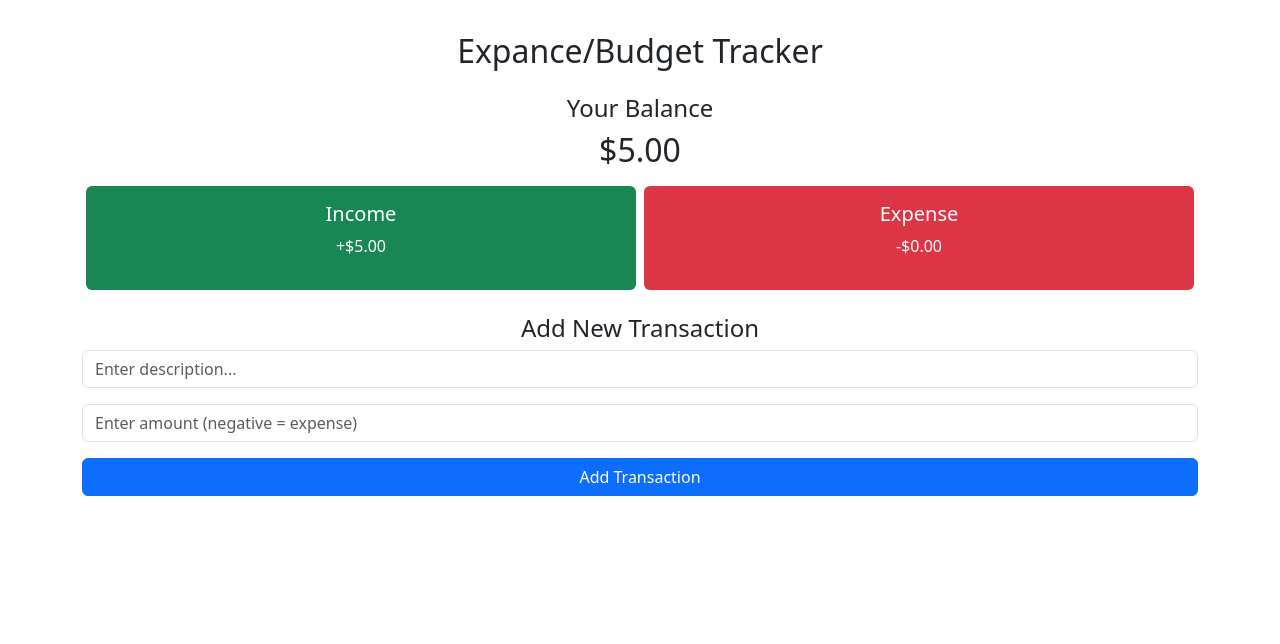
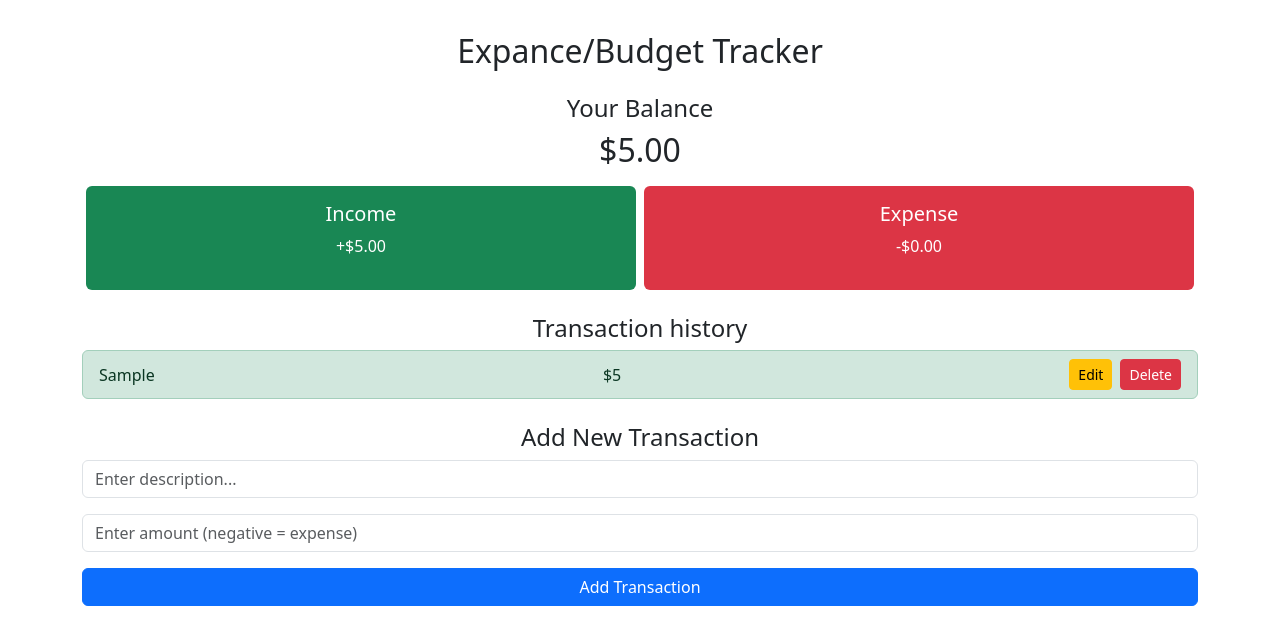
Before and after one commit to LimeFreezy98/React-Budget-Tracker, a React (Vite) app: page / in a window 1280 px wide. Both pictures are taken after typing "Sample", "5" into the empty fields and a click on the button "Add Transaction". Shown: the top 644 px of the page. Built offline with nearby package versions, Linux system fonts and the light colour scheme.

Commit message:
added display transaction list and test function and fixed addtransation able put cents and press return/enter without invalid

```diff
--- a/src/App.jsx
+++ b/src/App.jsx
@@ -1,7 +1,7 @@
 
 import './App.css';
 import AddTransaction from './components/AddTransaction';
-
+import TransactionList from './components/TransactionList';
 import Balance from './components/Balance';
 import IncomeExpense from './components/IncomeExpense';
 import { GlobalProvider } from './context/GlobalState';
@@ -14,8 +14,8 @@ function App() {
         <div className='container'>
           <h2 className= "mb-4">Expance/Budget Tracker</h2>
           <Balance />
-
           <IncomeExpense />
+          <TransactionList />
           <AddTransaction />
 
         </div>
--- a/src/components/AddTransaction.jsx
+++ b/src/components/AddTransaction.jsx
@@ -35,6 +35,7 @@ export default function AddTransaction() {
             <div className="mb-3">
               <input
                 type="number"
+                step="0.01"
                 className="form-control"
                 placeholder="Enter amount (negative = expense)"
                 value={amount}
--- a/src/components/TransactionList.jsx
+++ b/src/components/TransactionList.jsx
@@ -0,0 +1,69 @@
+import { useContext, useState } from "react";
+import { GlobalContext } from "../context/GlobalState";
+
+export default function Transaction() {
+    const { transactions, deleteTransaction, editTransaction } = useContext(GlobalContext);
+
+    const [editing, setEditing] = useState(null)
+    const [editName, setEditName] = useState("");
+    const [editAmount, setEditAmount] = useState("");
+
+    const handleEdit = (transaction) => {
+      setEditing(transaction.id);
+      setEditName(transaction.text);
+      setEditAmount(transaction.amount);
+    };
+
+    const saveEdit = (id) => {
+        editTransaction({ id, text: editName, amount: +editAmount });
+        setEditing(null);
+    };
+
+    return (
+        <div className="mt-4">
+          <h4>Transaction history</h4>
+          <ul className="list-group">
+            {transactions.map((t) => (
+                <li
+                key={t.id}
+                className={`list-group-item d-flex justify-content-between align-items-center ${
+                    t.amount < 0 ? "list-group-item-danger" : "list-group-item-success"
+                  }`}
+                  >
+                    {editing === t.id ? (
+                        <>
+                        <input
+                         type="text"
+                         value={editName}
+                         onChange={(e) => setEditName(e.target.value)}
+                         className="form-control w-50 me-2"
+                        />
+                        <input
+                          type="number"
+                          value={editAmount}
+                          onChange={(e) => setEditAmount(e.target.value)}
+                          className="form-control w-25 me-2"
+                          />
+                          <button onClick={() => saveEdit(t.id)}
+                            className="form-control w-25 me-2"> Save</button>
+                        </>
+                      ) : (
+                        <>
+                          {t.text} <span>${t.amount}</span>
+                        </>
+                      )}
+                      <div>
+                        {editing !== t.id && (
+                            <button className="btn btn-warning btn-sm me-2"
+                            onClick={() => handleEdit(t)}> Edit </button>
+                        )}
+                        <button className="btn btn-danger btn-sm"
+                        onClick={() => deleteTransaction(t.id)}>Delete</button>
+                     </div>
+                  </li>
+            ))}
+          </ul>
+        </div>
+    );
+
+}
```
